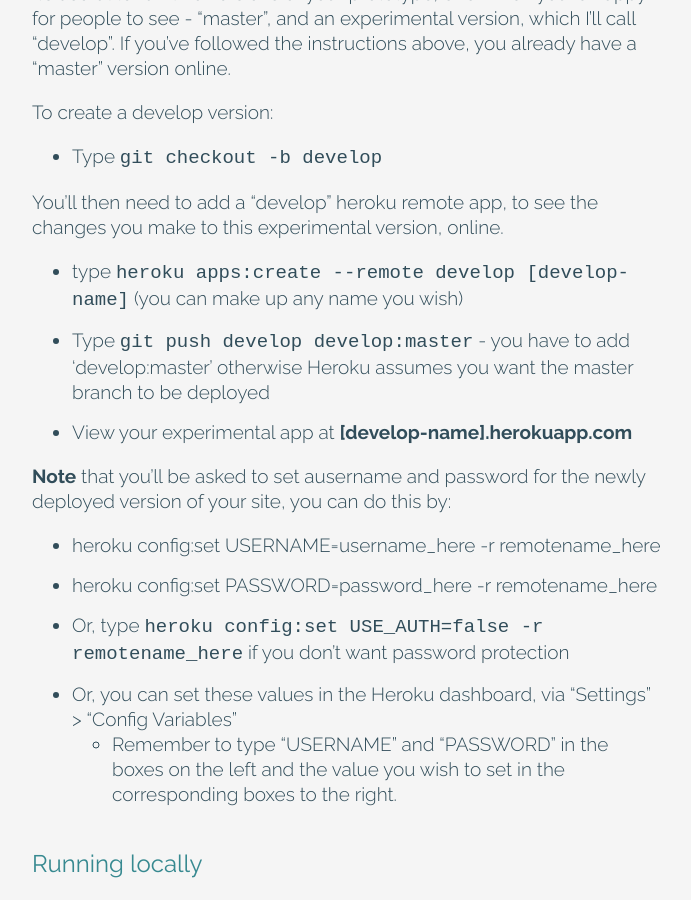
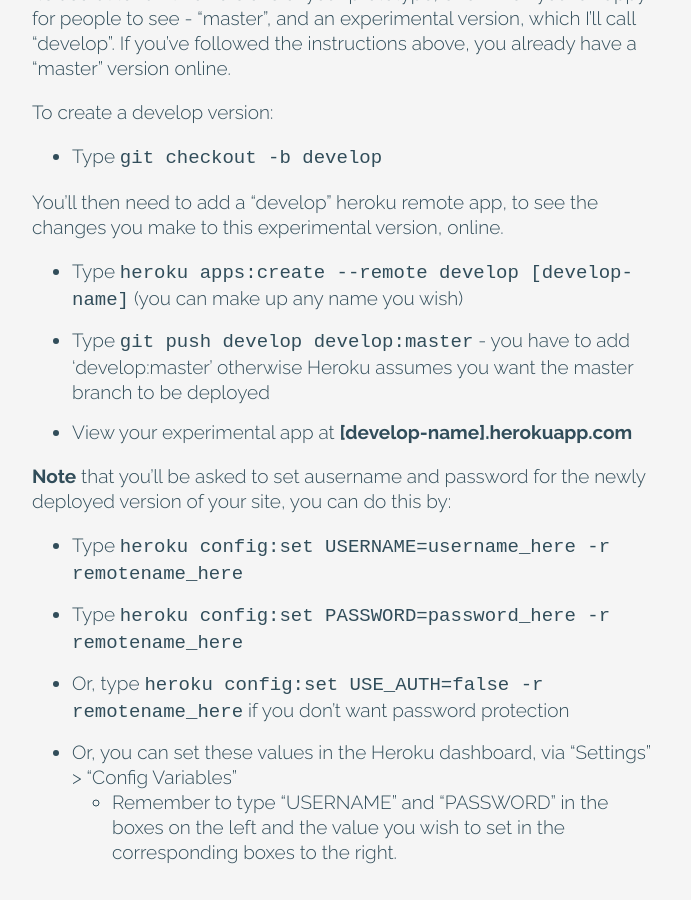
Before and after one commit to jonathanthomas83/jonathanthomas83.github.io, a Jekyll site: the page built from _posts/2016-01-02-publishing-a-prototype-online-with-heroku.md, in a window 1280 px wide and 900 px high, scrolled down 2396 px. Shown: the whole window, without its empty margins (128-819 px from the left). Built offline with Jekyll 4.4.1, drawn with Linux system fonts in a browser that asks for light colours; nearby versions of some CDN libraries.

Commit message:
Amended text

```diff
--- a/_posts/2016-01-02-publishing-a-prototype-online-with-heroku.md
+++ b/_posts/2016-01-02-publishing-a-prototype-online-with-heroku.md
@@ -59,14 +59,14 @@ To create a develop version:
 
 You'll then need to add a "develop" heroku remote app, to see the changes you make to this experimental version, online.
 
-* type `heroku apps:create --remote develop [develop-name]` (you can make up any name you wish)
+* Type `heroku apps:create --remote develop [develop-name]` (you can make up any name you wish)
 * Type `git push develop develop:master` - you have to add 'develop:master' otherwise Heroku assumes you want the master branch to be deployed
 * View your experimental app at **[develop-name].herokuapp.com**
 
 **Note** that you'll be asked to set ausername and password for the newly deployed version of your site, you can do this by:
 
-* heroku config:set USERNAME=username_here -r remotename_here
-* heroku config:set PASSWORD=password_here -r remotename_here
+* Type `heroku config:set USERNAME=username_here -r remotename_here`
+* Type `heroku config:set PASSWORD=password_here -r remotename_here`
 * Or, type `heroku config:set USE_AUTH=false -r remotename_here` if you don't want password protection
 * Or, you can set these values in the Heroku dashboard, via "Settings" > "Config Variables"
   * Remember to type "USERNAME" and "PASSWORD" in the boxes on the left and the value you wish to set in the corresponding boxes to the right.
```
